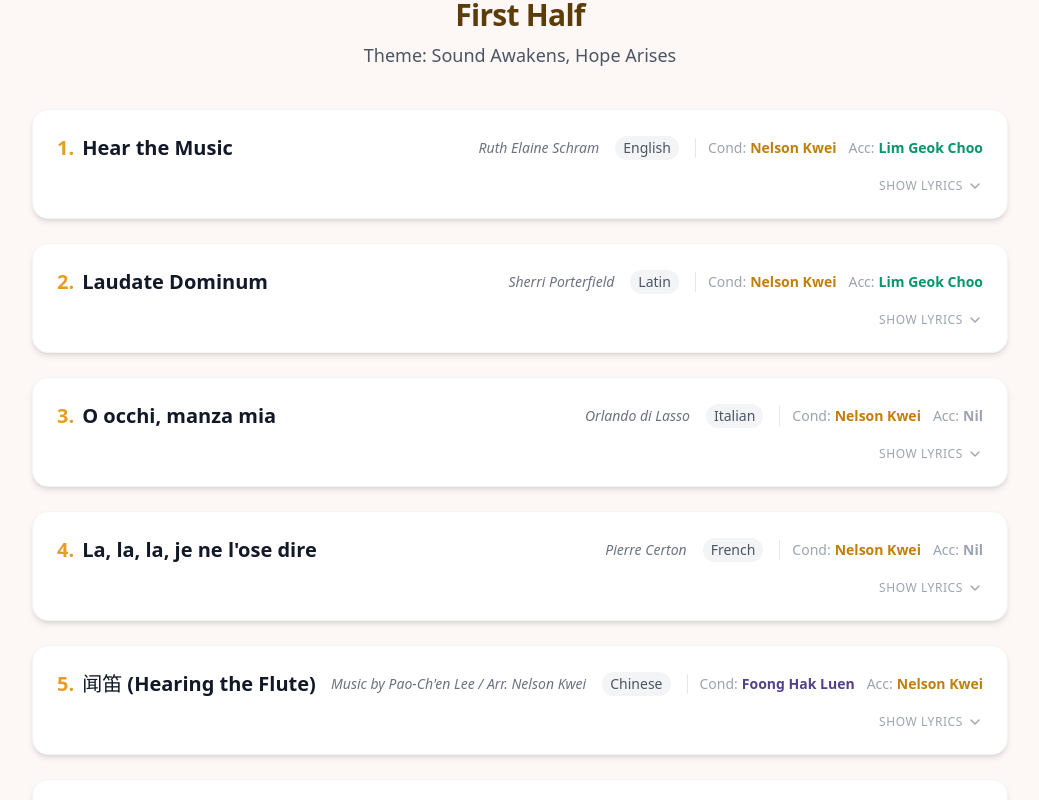
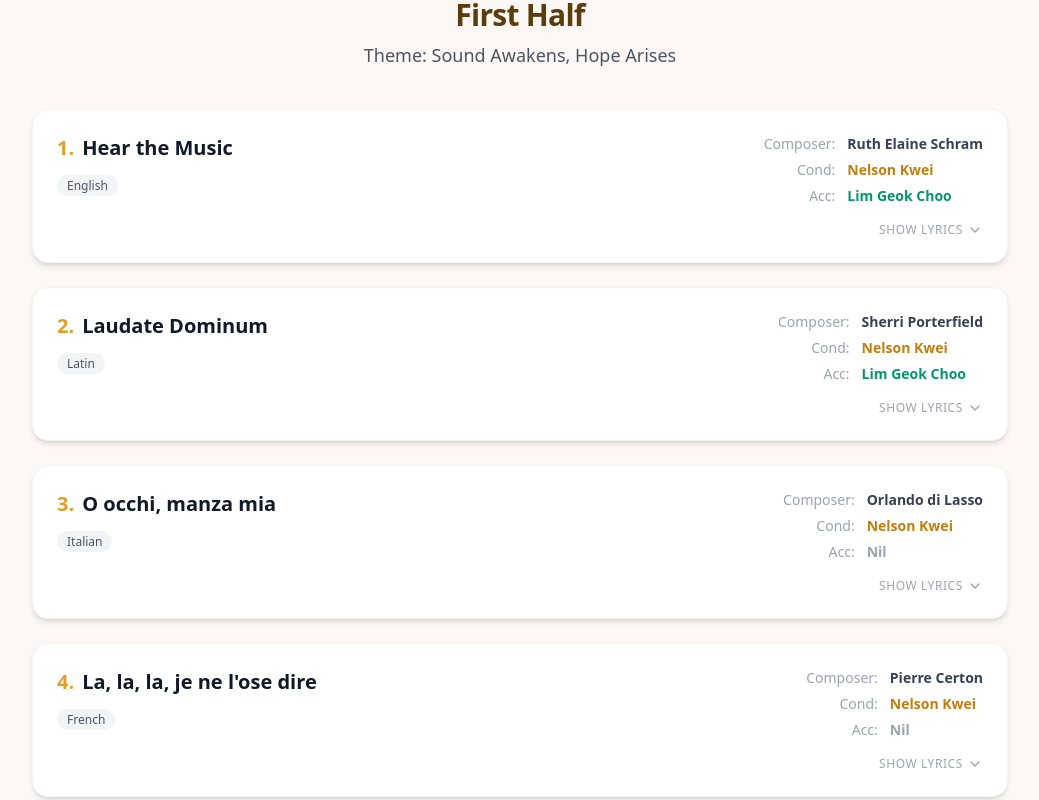
Before and after one commit to burning846/choir_website, a React (Vite) app: page /firstchord in a window 1280 px wide. Shown: the part 4680-5480 px from the top of the page, without its empty margins (120-1159 px from the left). Built offline with nearby package versions, Linux system fonts and the light colour scheme.

Commit message:
feat: optimize song cards layout with grid alignment, correct composer for 'O occhi', update FirstChord routing and sync agent.md

```diff
--- a/src/data/choir-doc.ts
+++ b/src/data/choir-doc.ts
@@ -92,7 +92,7 @@ export const choirDocData = {
       "intro": "这是一场庆祝春天的合唱盛宴，我们将带来多首经典与现代交织的合唱作品。诚邀您与我们一同沉浸在美妙的和声中，感受初韵的生机与活力。",
       "image": "/images/about.webp",
       "venue": "The ARTS HOUSE",
-      "link": "https://konzertsingers.sg/firstchord"
+      "link": "/firstchord"
     },
     {
       "name": "SG60 新加坡建国60周年合唱节",
@@ -238,7 +238,7 @@ export const choirDocData = {
       "intro": "A choral celebration of spring, featuring a beautiful blend of classic and contemporary pieces. We invite you to immerse yourself in harmonious melodies and experience the vitality of the first rhyme.",
       "image": "/images/about.webp",
       "venue": "The ARTS HOUSE",
-      "link": "https://konzertsingers.sg/firstchord"
+      "link": "/firstchord"
     },
     {
       "name": "SG60 Singapore Choral Festival",
--- a/src/pages/FirstChord.tsx
+++ b/src/pages/FirstChord.tsx
@@ -42,36 +42,40 @@ function SongCard({ song, index, lang }: { song: Song, index: number, lang: stri
         onClick={() => setIsExpanded(!isExpanded)}
       >
         <div className={`transition-all duration-300 ${isExpanded ? 'border-b border-gray-100 dark:border-rosegold-900/30 pb-4 mb-4' : ''}`}>
-          <div className="flex flex-col md:flex-row md:items-center justify-between gap-3">
-            <h4 className="text-lg md:text-xl font-bold text-gray-900 dark:text-white group-hover:text-rosegold-600 dark:group-hover:text-rosegold-400 transition-colors">
+          <div className="flex flex-col md:flex-row md:items-start justify-between gap-4">
+            <div className="flex-1 pr-0 md:pr-4">
+              <h4 className="text-lg md:text-xl font-bold text-gray-900 dark:text-white group-hover:text-rosegold-600 dark:group-hover:text-rosegold-400 transition-colors leading-snug">
                 <span className="text-rosegold-500 mr-2">{song.id || index + 1}.</span>
                 {song.title}
               </h4>
-            <div className="flex flex-wrap items-center gap-x-4 gap-y-2 text-sm">
-              <span className="text-gray-500 dark:text-gray-400 font-medium italic">
-                {song.composer}
-              </span>
               {song.language && (
-                <span className="px-2 py-0.5 bg-gray-100 dark:bg-rosegold-900/30 text-gray-600 dark:text-rosegold-300 rounded-full font-medium">
+                <div className="mt-2.5">
+                  <span className="px-2.5 py-0.5 bg-gray-100 dark:bg-rosegold-900/30 text-gray-600 dark:text-rosegold-300 rounded-full font-medium text-xs">
                     {song.language}
                   </span>
-              )}
-              {(song.conductor || song.accompanist) && (
-                <div className="flex items-center space-x-3 border-l border-gray-200 dark:border-rosegold-900/30 pl-3">
-                  {song.conductor && (
-                    <span className="flex items-center space-x-1">
-                      <span className="text-gray-400 dark:text-gray-500">{lang === 'en' ? 'Cond:' : '指挥:'}</span>
-                      <span className={`font-semibold ${getPersonColorClass(song.conductor)}`}>{song.conductor}</span>
-                    </span>
-                  )}
-                  {song.accompanist && (
-                    <span className="flex items-center space-x-1">
-                      <span className="text-gray-400 dark:text-gray-500">{lang === 'en' ? 'Acc:' : '伴奏:'}</span>
-                      <span className={`font-semibold ${getPersonColorClass(song.accompanist)}`}>{song.accompanist}</span>
-                    </span>
+                </div>
               )}
             </div>
+
+            <div className="shrink-0 mt-3 md:mt-0 bg-slate-50/50 dark:bg-neutral-800/30 md:bg-transparent md:dark:bg-transparent rounded-lg p-3 md:p-0 border border-gray-100/50 dark:border-rosegold-900/20 md:border-0">
+              <div className="grid grid-cols-[auto_1fr] gap-x-3 gap-y-1.5 text-sm">
+                <span className="text-gray-400 dark:text-gray-500 text-right">{lang === 'en' ? 'Composer:' : '词曲:'}</span>
+                <span className="font-semibold text-gray-700 dark:text-gray-300">{song.composer}</span>
+
+                {song.conductor && (
+                  <>
+                    <span className="text-gray-400 dark:text-gray-500 text-right">{lang === 'en' ? 'Cond:' : '指挥:'}</span>
+                    <span className={`font-semibold ${getPersonColorClass(song.conductor)}`}>{song.conductor}</span>
+                  </>
                 )}
+
+                {song.accompanist && (
+                  <>
+                    <span className="text-gray-400 dark:text-gray-500 text-right">{lang === 'en' ? 'Acc:' : '伴奏:'}</span>
+                    <span className={`font-semibold ${getPersonColorClass(song.accompanist)}`}>{song.accompanist}</span>
+                  </>
+                )}
+              </div>
             </div>
           </div>
 
@@ -98,11 +102,6 @@ function SongCard({ song, index, lang }: { song: Song, index: number, lang: stri
         >
           <div className="overflow-hidden">
             <div className="space-y-4 cursor-default" onClick={(e) => e.stopPropagation()}>
-              {song.description && (
-                <div className="bg-gray-50/80 dark:bg-neutral-800/50 rounded-xl p-4 md:p-5 border border-gray-100 dark:border-rosegold-900/20 text-gray-700 dark:text-gray-300 leading-relaxed text-sm md:text-base">
-                  <p>{song.description}</p>
-                </div>
-              )}
               <div className={`grid gap-4 ${song.translation ? 'md:grid-cols-2' : 'grid-cols-1'}`}>
                 <div className="bg-slate-50 dark:bg-black/50 dark:border dark:border-rosegold-900/30 rounded-xl p-5 md:p-6">
                   <h5 className="text-sm font-semibold text-gray-400 dark:text-gray-500 uppercase tracking-wider mb-4">
@@ -387,6 +386,16 @@ export default function FirstChord() {
               </div>
             ))}
           </div>
+
+          <div className="flex justify-center pt-8 mt-12 border-t border-gray-200 dark:border-rosegold-900/30">
+            <Link
+              to="/performance-may-10"
+              className="group inline-flex items-center space-x-3 px-8 py-5 bg-gradient-to-r from-rosegold-600 to-lightpurple-600 hover:from-rosegold-700 hover:to-lightpurple-700 text-white rounded-full font-bold shadow-xl hover:shadow-2xl transform hover:-translate-y-1 transition-all duration-300"
+            >
+              <Music className="w-6 h-6 group-hover:animate-pulse" />
+              <span className="text-lg">{d.program.buttonText}</span>
+            </Link>
+          </div>
         </section>
 
         {/* Assembly of Talents */}
--- a/src/pages/May10Performance.tsx
+++ b/src/pages/May10Performance.tsx
@@ -54,36 +54,40 @@ function SongCard({ song, index, lang }: { song: Song, index: number, lang: stri
         onClick={() => setIsExpanded(!isExpanded)}
       >
         <div className={`transition-all duration-300 ${isExpanded ? 'border-b border-gray-100 dark:border-slate-700 pb-6 mb-6' : ''}`}>
-          <div className="flex flex-col md:flex-row md:items-baseline justify-between gap-4">
-            <h4 className="text-2xl font-bold text-gray-900 dark:text-white group-hover:text-blue-600 dark:group-hover:text-blue-400 transition-colors">
+          <div className="flex flex-col md:flex-row md:items-start justify-between gap-4">
+            <div className="flex-1 pr-0 md:pr-4">
+              <h4 className="text-2xl font-bold text-gray-900 dark:text-white group-hover:text-blue-600 dark:group-hover:text-blue-400 transition-colors leading-snug">
                 <span className="text-purple-500 mr-3">{song.id || index + 1}.</span>
                 {song.title}
               </h4>
-            <div className="flex flex-col md:items-end text-sm md:text-base">
-              <span className="text-gray-500 dark:text-gray-400 font-medium italic">
-                {song.composer}
-              </span>
               {song.language && (
-                <span className="text-blue-500/80 dark:text-blue-400/80 mt-1 font-medium">
+                <div className="mt-2.5">
+                  <span className="px-2.5 py-0.5 bg-gray-100 dark:bg-slate-700/50 text-gray-600 dark:text-gray-300 rounded-full font-medium text-sm">
                     {song.language}
                   </span>
-              )}
-              {(song.conductor || song.accompanist) && (
-                <div className="flex items-center space-x-3 mt-2 text-sm">
-                  {song.conductor && (
-                    <span className="flex items-center space-x-1">
-                      <span className="text-gray-400 dark:text-gray-500">{lang === 'en' ? 'Cond:' : '指挥:'}</span>
-                      <span className={`font-semibold ${getPersonColorClass(song.conductor)}`}>{song.conductor}</span>
-                    </span>
-                  )}
-                  {song.accompanist && (
-                    <span className="flex items-center space-x-1">
-                      <span className="text-gray-400 dark:text-gray-500">{lang === 'en' ? 'Acc:' : '伴奏:'}</span>
-                      <span className={`font-semibold ${getPersonColorClass(song.accompanist)}`}>{song.accompanist}</span>
-                    </span>
+                </div>
               )}
             </div>
+
+            <div className="shrink-0 mt-4 md:mt-0 bg-slate-50/50 dark:bg-slate-800/30 md:bg-transparent md:dark:bg-transparent rounded-lg p-4 md:p-0 border border-gray-100/50 dark:border-slate-700/30 md:border-0">
+              <div className="grid grid-cols-[auto_1fr] gap-x-3 gap-y-1.5 text-sm md:text-base">
+                <span className="text-gray-400 dark:text-gray-500 text-right">{lang === 'en' ? 'Composer:' : '词曲:'}</span>
+                <span className="font-semibold text-gray-700 dark:text-gray-300">{song.composer}</span>
+
+                {song.conductor && (
+                  <>
+                    <span className="text-gray-400 dark:text-gray-500 text-right">{lang === 'en' ? 'Cond:' : '指挥:'}</span>
+                    <span className={`font-semibold ${getPersonColorClass(song.conductor)}`}>{song.conductor}</span>
+                  </>
                 )}
+
+                {song.accompanist && (
+                  <>
+                    <span className="text-gray-400 dark:text-gray-500 text-right">{lang === 'en' ? 'Acc:' : '伴奏:'}</span>
+                    <span className={`font-semibold ${getPersonColorClass(song.accompanist)}`}>{song.accompanist}</span>
+                  </>
+                )}
+              </div>
             </div>
           </div>
           <p className="mt-4 text-gray-600 dark:text-gray-300 leading-relaxed">
```
Lines whose indentation alone changed are shown as unchanged.
